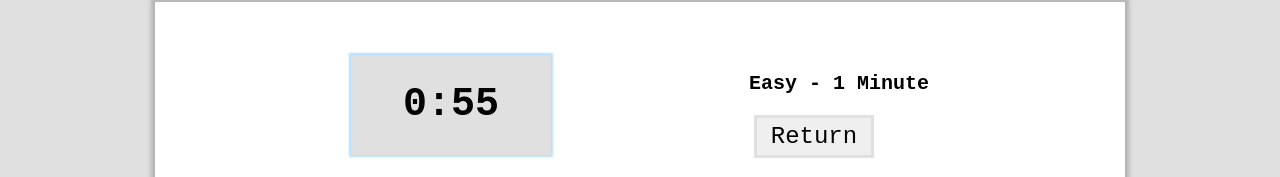
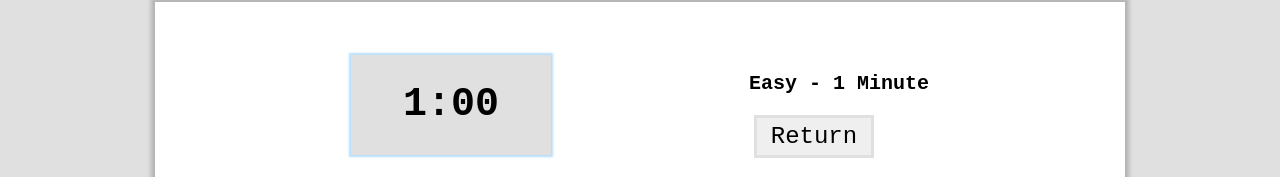
Before and after one commit to brenton-j-andrews/typing_practice_application, a React (Create React App) app: page /practice in a window 1280 px wide. Shown: the part 138-315 px from the top of the page. Built offline with nearby package versions, Linux system fonts and the light colour scheme; no server answers; a web font is replaced by a local one.

Commit message:
Stopwatch start trigger added, need to update Practice.jsx session timer and do TimerFunction tomorrow.

```diff
--- a/src/App.js
+++ b/src/App.js
@@ -22,11 +22,11 @@ function App() {
   const [ displayModal, setDisplayModal ] = useState(false);
   const [ displayLogin, setDisplayLogin ] = useState(null);
 
+
   // Effect: on change of displayModal, modify modal css to appear.
   useEffect(() => {
     const toggleModal = () => {
       let modal = document.getElementById("modalWrapper");
-
       if (modal.style.display === "none") {
         console.log(`display is none!`);
         modal.style.display = "block";
@@ -38,8 +38,6 @@ function App() {
 
     toggleModal();
   }, [ displayModal ]);
-
-
 
   return (
     <div className="app-wrapper">
--- a/src/Components/CredentialsModal/Credential.jsx
+++ b/src/Components/CredentialsModal/Credential.jsx
@@ -4,7 +4,7 @@ import "./credential.css";
 
 const Credential = ({ displayLogin, setDisplayLogin, setDisplayModal }) => {
 
-  const [  renderFollowUp, setRenderFollowUp ] = useState(false);
+  const [ renderFollowUp, setRenderFollowUp ] = useState(false);
 
   const handleLogin = (e) => {
     e.preventDefault();
@@ -42,7 +42,7 @@ const Credential = ({ displayLogin, setDisplayLogin, setDisplayModal }) => {
 
           <span className='credential-prompt'>
             Need to register? Click
-            <a className='prompt-anchor' onClick={() => {setDisplayLogin(false)}}> here </a>
+            <span className='prompt-anchor' onClick={() => {setDisplayLogin(false)}}> here </span>
           </span>
 
           <button className='exit-btn' onClick={() => {setDisplayModal(false)}}> Close </button>
@@ -115,7 +115,7 @@ const Credential = ({ displayLogin, setDisplayLogin, setDisplayModal }) => {
 
           <span className='credential-prompt'>
             Have an account? Log in
-            <a className='prompt-anchor' onClick={() => {setDisplayLogin(true)}}> here </a>
+            <span className='prompt-anchor' onClick={() => {setDisplayLogin(true)}}> here </span>
           </span>
           <button className='exit-btn' onClick={() => {setDisplayModal(false)}}> Close </button>
         </>
--- a/src/Components/Header/Header.jsx
+++ b/src/Components/Header/Header.jsx
@@ -1,6 +1,5 @@
 import React from 'react';
 import "./header.css";
-
 
 const logo = require("../../assets/runner.png");
 
--- a/src/Components/StatusBar/StatusBar.jsx
+++ b/src/Components/StatusBar/StatusBar.jsx
@@ -1,4 +1,4 @@
-import React, { useRef } from 'react';
+import React, { useRef, useState } from 'react';
 
 import Countdown from 'react-countdown';
 import {useStopwatch } from 'react-timer-hook';
@@ -11,13 +11,17 @@ const StatusBar = ({
   typingDifficulty,
   selectedArrayName,
   setSessionIsOver,
+  sessionHasStarted
 }) => {
+
+  const [ timeStarted, setTimeStarted ] = useState(false);
 
   // Timer functions for fixed length session.
   const TimerFunction = () => {
     const interval = useRef(Date.now() + (typingDuration * 60000));
 
-    const TimerRender = ({ minutes, seconds }) => {
+    const TimerRender = ({ minutes, seconds, start }) => {
+      console.log(start);
       let secondsString;
       if (seconds < 10) {
         secondsString = `0${seconds}`
@@ -32,19 +36,27 @@ const StatusBar = ({
         date={interval.current}
         renderer={TimerRender}
         onComplete={() => {setSessionIsOver(true)}}
+        autoStart={false}
       />
     )
   }
 
+
   // Stopwatch functions for non fixed length sessions.
   const StopWatchFunction = () => {
-    const { seconds, minutes } = useStopwatch({ autoStart: true });
+    const { seconds, minutes, start } = useStopwatch({ autoStart: false });
+
+    if (!timeStarted && sessionHasStarted) {
+      setTimeStarted(true);
+      start();
+    }
 
     const StopWatchRender = () => {
       let secondsString;
       if (seconds < 10) {
         secondsString = `0${seconds}`
       }
+
       return (
         <span> {minutes}:{secondsString || seconds}</span>
       )
@@ -54,6 +66,7 @@ const StatusBar = ({
       StopWatchRender()
     )
   }
+
 
   return (
     <div className='status-bar-wrapper'>
--- a/src/Components/TypingScreen/TypingScreen.jsx
+++ b/src/Components/TypingScreen/TypingScreen.jsx
@@ -9,7 +9,9 @@ const TypingScreen = ({
   errorCount,
   setErrorCount,
   sessionIsOver,
-  setSessionIsOver
+  setSessionIsOver,
+  sessionHasStarted,
+  setSessionHasStarted
 }) => {
 
   let arrayIndex = useRef(0);
@@ -20,8 +22,8 @@ const TypingScreen = ({
 
   const [ typoPresent, setTypoPresent ] = useState(false);
 
-
   const handleInput  = (e) => {
+    if (!sessionHasStarted) setSessionHasStarted(true);
     let typedCharacter = e.target.value.charAt(e.target.value.length - 1).trim();
 
     document.getElementById("form-input").value = "";
--- a/src/Pages/Practice/Practice.jsx
+++ b/src/Pages/Practice/Practice.jsx
@@ -29,8 +29,8 @@ const Practice = ({
   const [ errorCount, setErrorCount ] = useState(0);
 
   // Track if session is over, either by running out of time or reaching end of array.
+  const [ sessionHasStarted, setSessionHasStarted ] = useState(false);
   const [ sessionIsOver, setSessionIsOver ] = useState(false);
-  const [ resetSession, setResetSession ] = useState(false);
 
   const fetchData = useCallback(async () => {
     if (!selectedArrayName) {
@@ -64,8 +64,7 @@ const Practice = ({
             selectedArrayName={selectedArrayName}
             sessionIsOver={sessionIsOver}
             setSessionIsOver={setSessionIsOver}
-            resetSession={resetSession}
-            setResetSession={setResetSession}
+            sessionHasStarted={sessionHasStarted}
           />
 
          {wordArray  ?
@@ -77,6 +76,8 @@ const Practice = ({
               setErrorCount={setErrorCount}
               sessionIsOver={sessionIsOver}
               setSessionIsOver={setSessionIsOver}
+              sessionHasStarted={sessionHasStarted}
+              setSessionHasStarted={setSessionHasStarted}
             />
             :
             <div className="typing-screen-card-wrapper">
```
